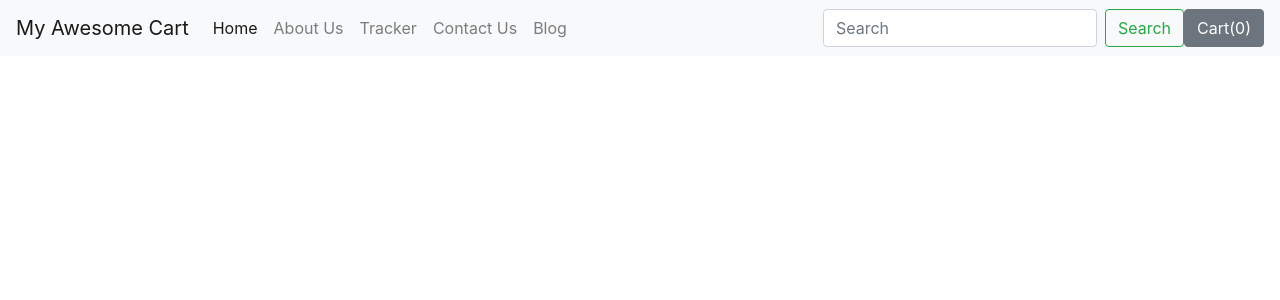
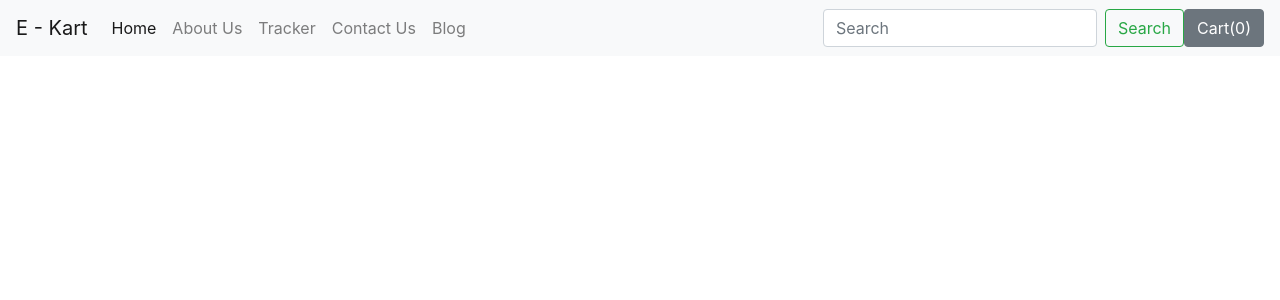
Before and after one commit to muskanbansal581/Shopping-website, a Django app: template Ekart/shop/templates/shop/basic.html in a window 1280 px wide. Shown: the top 300 px of the page. Run offline with Django 3.2, Linux system fonts and the light colour scheme; the template is opened without the code that fills it, so the values that code supplies are empty; some libraries are stand-ins or nearby versions.

Commit message:
Screenshot added

```diff
--- a/Ekart/shop/templates/shop/basic.html
+++ b/Ekart/shop/templates/shop/basic.html
@@ -10,7 +10,7 @@
   </head>
   <body>
     <nav class="navbar navbar-expand-lg navbar-light bg-light">
-  <a class="navbar-brand" href="/shop/index/">My Awesome Cart</a>
+  <a class="navbar-brand" href="/shop/index/">E - Kart</a>
   <button class="navbar-toggler" type="button" data-toggle="collapse" data-target="#navbarSupportedContent" aria-controls="navbarSupportedContent" aria-expanded="false" aria-label="Toggle navigation">
     <span class="navbar-toggler-icon"></span>
   </button>
```
Also changed, not shown: 1.png (added), 2.png (added).
